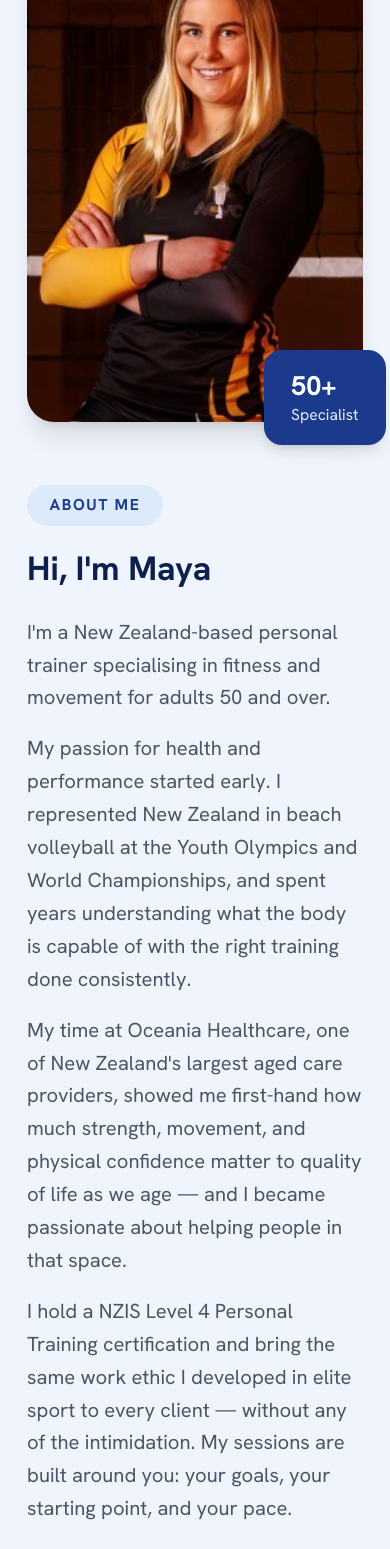
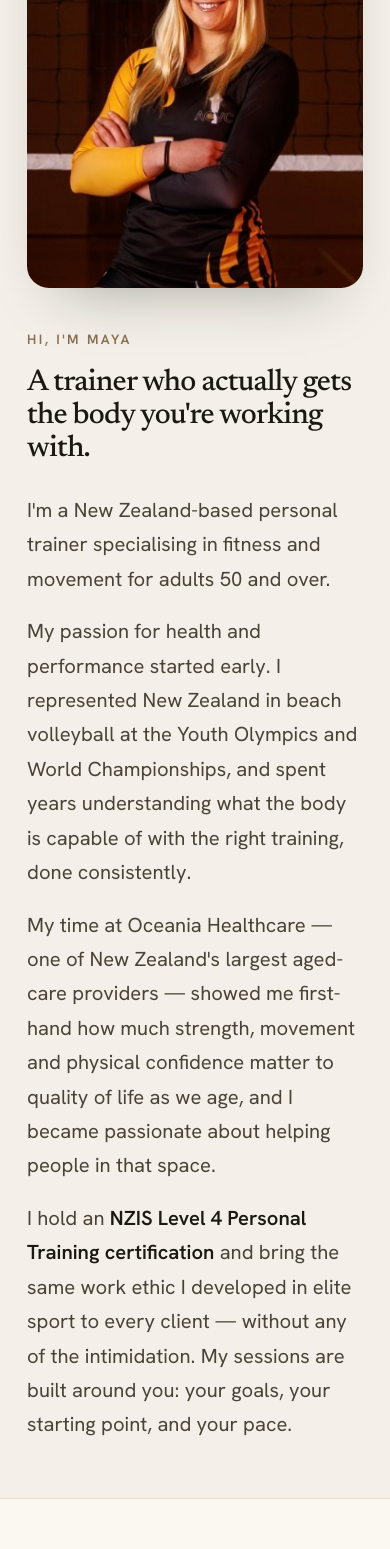
Before and after one commit to independenceservicesnz-coder/confident-fitness, a Next.js app in the folder sessions/compassionate-zen-cerf/mnt/outputs/confident-fitness-co/: page / in a window 390 px wide. Shown: the part 1810-3359 px from the top of the page. Built offline with nearby package versions, Linux system fonts and the light colour scheme.

Commit message:
Refactor About component for better layout and content
Updated the layout and styling of the About section, enhancing responsiveness and visual appeal. Improved content structure and readability.

```diff
--- a/sessions/compassionate-zen-cerf/mnt/outputs/confident-fitness-co/components/About.tsx
+++ b/sessions/compassionate-zen-cerf/mnt/outputs/confident-fitness-co/components/About.tsx
@@ -2,72 +2,25 @@ import Image from 'next/image'
 
 export default function About() {
   return (
-    <section id="about" className="py-20 px-6 bg-[#F0F5FD]">
-      <div className="max-w-6xl mx-auto grid md:grid-cols-2 gap-14 items-center">
-        {/* Photo */}
+    <section id="about" className="max-w-[1180px] mx-auto px-6 py-[clamp(56px,8vw,104px)]">
+      <div className="grid md:grid-cols-2 gap-[clamp(36px,5vw,72px)] items-center">
         <div className="relative">
-          <div className="relative rounded-3xl overflow-hidden shadow-xl h-[520px]">
-            <Image
-              src="/maya.jpg"
-              alt="Maya Dickson — Personal Trainer for 50+"
-              fill
-              className="object-cover object-top"
-            />
-          </div>
-          {/* Badge */}
-          <div className="absolute -bottom-5 -right-5 bg-[#1B3A8C] text-white rounded-2xl px-6 py-4 shadow-lg">
-            <div className="font-extrabold text-2xl">50+</div>
-            <div className="text-sm opacity-90">Specialist</div>
+          <div className="aspect-[4/5] w-full rounded-[22px] overflow-hidden shadow-[0_30px_60px_-34px_rgba(28,24,19,0.4)] relative">
+            <Image src="/maya.jpg" alt="Maya Dickson — Personal Trainer for 50+" fill className="object-cover object-top" />
           </div>
         </div>
 
-        {/* Content */}
         <div>
-          <span className="inline-block bg-[#DDEAF9] text-[#1B3A8C] text-sm font-bold px-5 py-2 rounded-full mb-5 tracking-widest uppercase">
-            About Me
-          </span>
-          <h2 className="text-3xl md:text-4xl font-bold text-[#0D1F4F] mb-6">
-            Hi, I&apos;m Maya
+          <span className="uppercase tracking-[0.18em] text-xs font-semibold text-ink-subtle">Hi, I&apos;m Maya</span>
+          <h2 className="font-serif font-medium text-[clamp(30px,4vw,46px)] leading-[1.1] tracking-tight mt-3.5 mb-6">
+            A trainer who actually gets the body you&apos;re working with.
           </h2>
-
-          <div className="space-y-4 text-gray-600 text-lg leading-relaxed">
-            <p>
-              I&apos;m a New Zealand-based personal trainer specialising in fitness and movement for adults 50 and over.
-            </p>
-            <p>
-              My passion for health and performance started early. I represented New Zealand in beach volleyball at the Youth Olympics and World Championships, and spent years understanding what the body is capable of with the right training done consistently.
-            </p>
-            <p>
-              My time at Oceania Healthcare, one of New Zealand&apos;s largest aged care providers, showed me first-hand how much strength, movement, and physical confidence matter to quality of life as we age — and I became passionate about helping people in that space.
-            </p>
-            <p>
-              I hold a NZIS Level 4 Personal Training certification and bring the same work ethic I developed in elite sport to every client — without any of the intimidation. My sessions are built around you: your goals, your starting point, and your pace.
-            </p>
-            <p>
-              I offer online training and in-person sessions with house calls across Auckland — so wherever you are, we can make it work.
-            </p>
+          <div className="text-lg leading-[1.7] text-ink-mid flex flex-col gap-4">
+            <p>I&apos;m a New Zealand-based personal trainer specialising in fitness and movement for adults 50 and over.</p>
+            <p>My passion for health and performance started early. I represented New Zealand in beach volleyball at the Youth Olympics and World Championships, and spent years understanding what the body is capable of with the right training, done consistently.</p>
+            <p>My time at Oceania Healthcare — one of New Zealand&apos;s largest aged-care providers — showed me first-hand how much strength, movement and physical confidence matter to quality of life as we age, and I became passionate about helping people in that space.</p>
+            <p>I hold an <strong className="text-ink font-semibold">NZIS Level 4 Personal Training certification</strong> and bring the same work ethic I developed in elite sport to every client — without any of the intimidation. My sessions are built around you: your goals, your starting point, and your pace.</p>
           </div>
-
-          <div className="mt-8 flex flex-wrap gap-3">
-            {[
-              '🏐 NZ Youth Olympics — Beach Volleyball',
-              '🏆 World Championships Representative',
-              '🏥 Oceania Healthcare Experience',
-              '📋 NZIS Level 4 Personal Trainer',
-              '🏠 In-home Auckland & Online NZ-wide',
-            ].map(item => (
-              <span key={item} className="bg-white border-2 border-[#DDEAF9] text-[#0D1F4F] text-sm font-semibold px-4 py-2 rounded-full">
-                {item}
-              </span>
-            ))}
-          </div>
-
-          <a
-            href="tel:0211989086"
-            className="inline-block mt-8 bg-[#CC1B1B] text-white font-bold px-8 py-4 rounded-full text-lg hover:bg-red-700 transition-colors"
-          >
-            📞 Call Maya Today
-          </a>
         </div>
       </div>
     </section>
```
